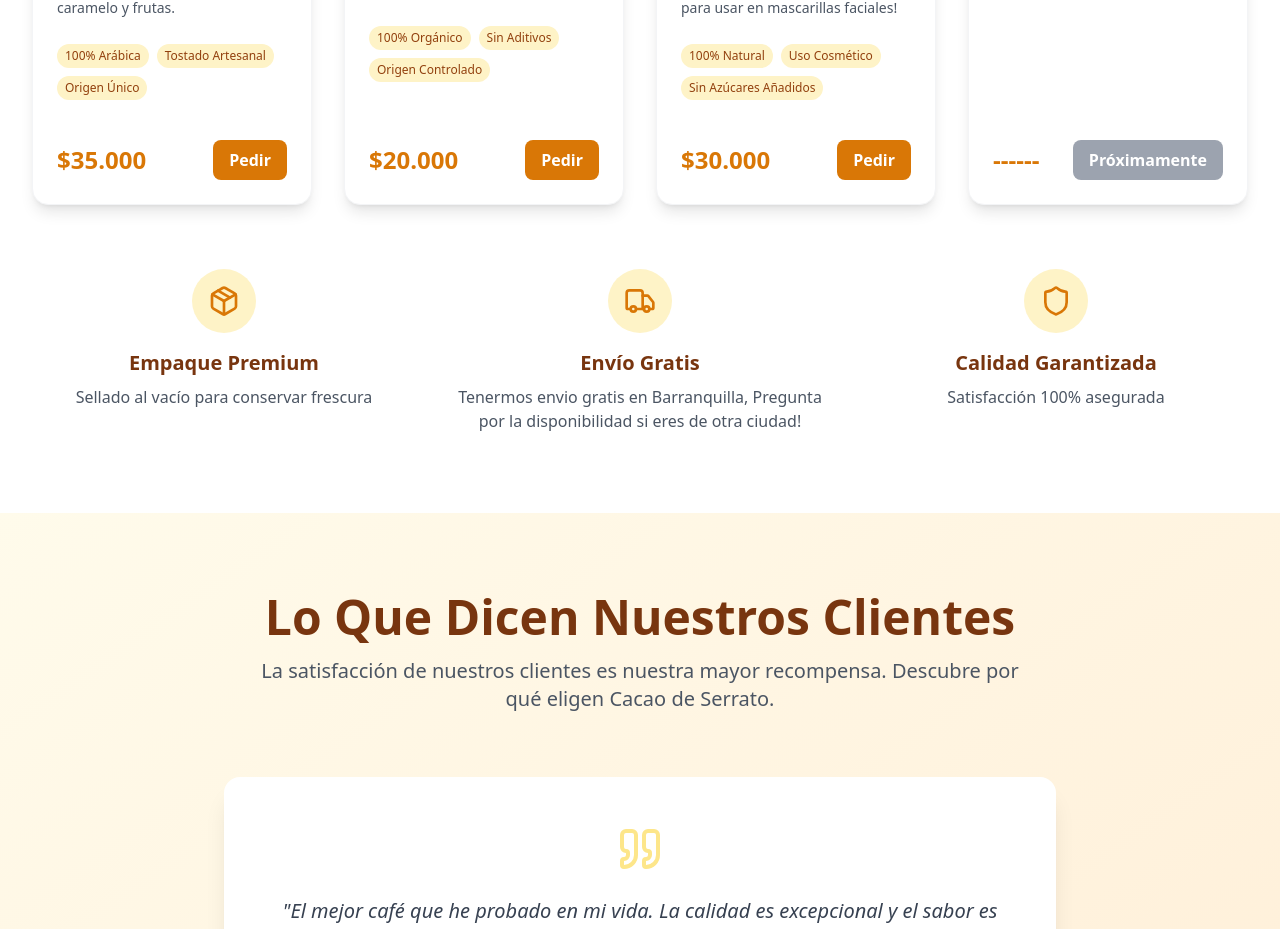
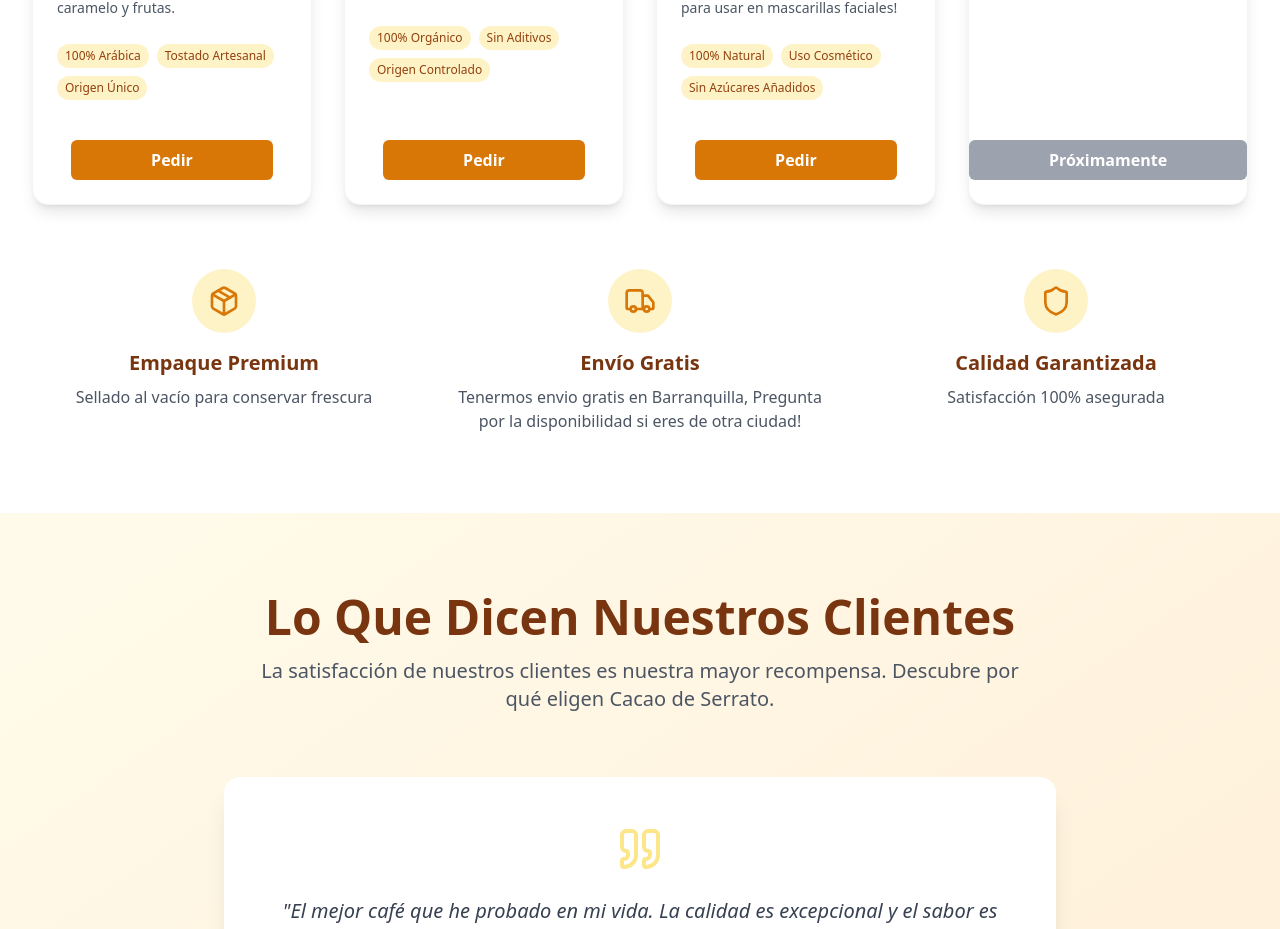
Before and after one commit to Joanseco/cacaoSerrato, a React (Vite) app: page / in a window 1280 px wide. Shown: the part 1491-2420 px from the top of the page. Built offline with nearby package versions, Linux system fonts and the light colour scheme.

Commit message:
precios cambio

```diff
--- a/src/components/Products.jsx
+++ b/src/components/Products.jsx
@@ -13,7 +13,7 @@ const Products = () => {
       name: "Café Honey 250 grs",
       description:
         "Café de especialidad con proceso Honey. Un café suave, dulce y sin amargura, Nuestro cacao es 100% puro y natural con notas a caramelo y frutas.",
-      price: "$35.000",
+      price: "",
       image: woman_cofe,
       features: ["100% Arábica", "Tostado Artesanal", "Origen Único"],
     },
@@ -22,7 +22,7 @@ const Products = () => {
       name: "Café Tostado y Molido 50 grs ",
       description:
         "Aroma intenso, sabor distintivo y la frescura perfecta para preparar la taza ideal en tu ritual diario.",
-      price: "$20.000",
+      price: "",
       image: man_cofe,
       features: ["100% Orgánico", "Sin Aditivos", "Origen Controlado"],
     },
@@ -31,7 +31,7 @@ const Products = () => {
       name: "Cacao en Polvo 200 grs",
       description:
         "Cacao 100% puro y natural, ideal para bebidas y repostería. Su sabor intenso y versatilidad te encantarán. ¡También es perfecto para usar en mascarillas faciales!",
-      price: "$30.000",
+      price: "",
       image: woman_cofe2,
       features: ["100% Natural", "Uso Cosmético", "Sin Azúcares Añadidos"],
     },
@@ -40,7 +40,7 @@ const Products = () => {
       name: "Próximamente mas productos",
       description:
         "Estamos trabajando en nuevas y deliciosas sorpresas para expandir nuestra colección.",
-      price: "------",
+      price: "",
       image: proximamente,
       features: [],
     },
@@ -138,16 +138,16 @@ const Products = () => {
                 </div>
 
                 {/* Nuevo contenedor para precio y botón */}
-                <div className="flex items-center justify-between mt-6">
-                  <span className="text-2xl font-bold text-amber-600">
+                <div className="flex items-center justify-center mt-6">
+                  {/* <span className="text-2xl font-bold text-amber-600">
                     {product.price}
-                  </span>
+                  </span> */}
                   <motion.button
                     whileHover={{ scale: 1.05 }}
                     whileTap={{ scale: 0.95 }}
                     onClick={() => handleOrderProduct(product)}
                     disabled={/*product.id === 3 || */ product.id === 4}
-                    className={`bg-amber-600 text-white px-4 py-2 rounded-lg transition duration-300 font-semibold
+                    className={`bg-amber-600 text-white px-20 py-2 rounded-md transition duration-300 font-semibold
                     ${
                       /*product.id === 3 ||*/ product.id === 4
                         ? "bg-gray-400 cursor-not-allowed hover:bg-gray-400"
```
